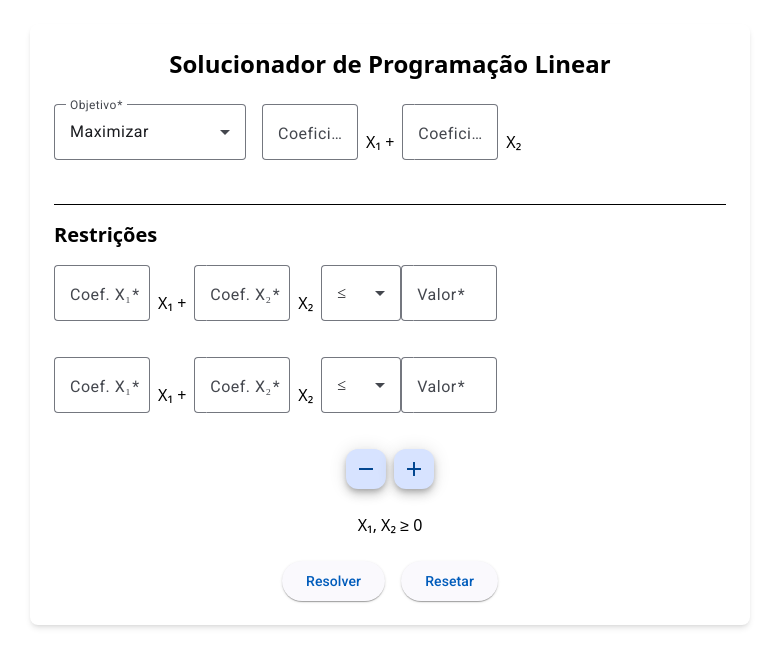
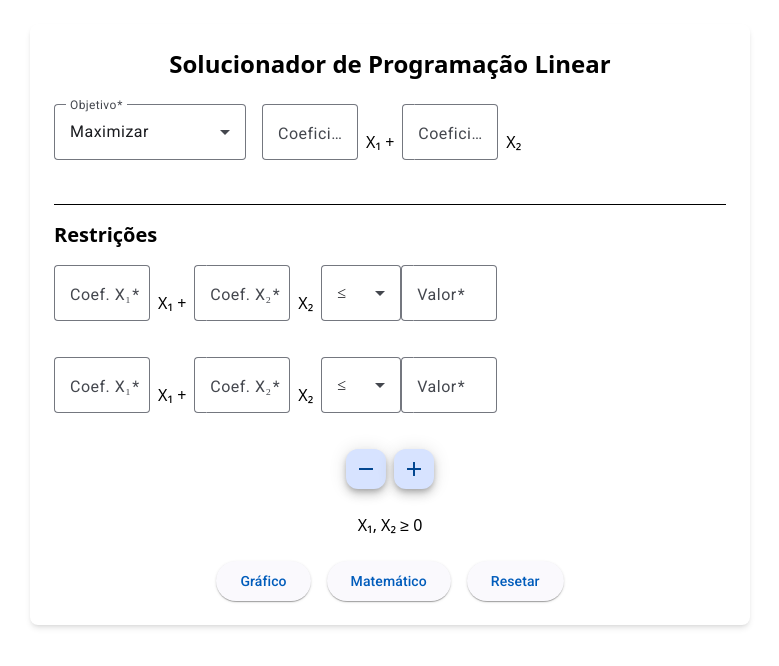
Before and after one commit to jonascamargoo/PL2-solver, an Angular app in the folder ui/: page / in a window 1280 px wide. Shown: the top 666 px of the page, without its empty margins (250-1029 px from the left). Built offline with nearby package versions, Linux system fonts and the light colour scheme.

Commit message:
feat: prepara html para implementar soluções gráfica e matemática

```diff
--- a/ui/src/app/app.component.html
+++ b/ui/src/app/app.component.html
@@ -103,10 +103,15 @@
                 X₁, X₂ ≥ 0
             </div>
 
-            <!-- Botões de ação -->
+            <!-- Botões de ação, os botoes gráfico e matemático devem acionar suas respectivas funções que ainda não estão implementadas, pois a função solveProblem é genérica -->
             <div class="flex justify-center gap-4 mt-6">
-                <button mat-raised-button color="primary" type="button" (click)="solveProblem()">
-                    Resolver
+                <button mat-raised-button color="primary" (click)="solveGraphically()"
+                    aria-label="Resolver Graficamente">
+                    Gráfico
+                </button>
+                <button mat-raised-button color="accent" (click)="solveMathematically()"
+                    aria-label="Resolver Matematicamente">
+                    Matemático
                 </button>
                 <button mat-raised-button color="warn" type="button" (click)="resetForm()">
                     Resetar
@@ -114,5 +119,20 @@
             </div>
 
         </form>
+
+
+        <!-- Área de Gráfico -->
+        <!-- <div id="graphDiv" style="width: 100%; height: 500px;" *ngIf="graphData"></div> -->
+
+        <!-- Área de Solução Matemática -->
+        <!-- <div *ngIf="mathematicalSolution" class="solution-card">
+            <h2>Solução Matemática</h2>
+            <p><strong>Status:</strong> {{ mathematicalSolution.status }}</p>
+            <p><strong>Valor ótimo:</strong> {{ mathematicalSolution.valor_otimo }}</p>
+            <div *ngFor="let v of mathematicalSolution.variaveis | keyvalue">
+                <p><strong>{{ v.key }}:</strong> {{ v.value }}</p>
+            </div>
+        </div> -->
+
     </div>
 </div>
--- a/ui/src/app/app.component.ts
+++ b/ui/src/app/app.component.ts
@@ -40,7 +40,7 @@ interface LinearProgrammingProblem {
 })
 
 export class AppComponent implements OnInit {
-  linearProgrammingForm!: FormGroup; //devo colocar a interface do plotly? ou generalizar para receber os coeficientes no geral, contemplando o método matemático?
+  linearProgrammingForm!: FormGroup;
   objectiveOptions: string[] = ['Maximizar', 'Minimizar'];
   operatorOptions: string[] = ['≤', '≥'];
 
@@ -132,6 +132,91 @@ export class AppComponent implements OnInit {
     }
   }
 
+  solveGraphically() {
+    if (this.linearProgrammingForm.valid) {
+      const formData = this.linearProgrammingForm.value;
+
+      const problem: LinearProgrammingProblem = {
+        objective: formData.objective,
+        objectiveCoefficients: formData.objectiveCoefficients.map(Number),
+        constraints: formData.constraints.map((constraint: any) => ({
+          coefficients: constraint.coefficients.map(Number),
+          operator: constraint.operator,
+          value: Number(constraint.value)
+        })),
+
+      };
+
+      console.log('Problema para resolver:', problem);
+      this.snackBar.open('Formulário válido! Problema encaminhado para resolução', 'OK', { duration: 3000 });
+
+      // Aqui eu irei chamar o serviço que implementa o algoritmo de resolução
+
+    } else {
+      this.markFormGroupTouched(this.linearProgrammingForm);
+      this.snackBar.open('Por favor, preencha todos os campos corretamente', 'Fechar', { duration: 3000 });
+    }
+  }
+
+  solveMathematically() {
+    if (this.linearProgrammingForm.valid) {
+      const formData = this.linearProgrammingForm.value;
+
+      const problem: LinearProgrammingProblem = {
+        objective: formData.objective,
+        objectiveCoefficients: formData.objectiveCoefficients.map(Number),
+        constraints: formData.constraints.map((constraint: any) => ({
+          coefficients: constraint.coefficients.map(Number),
+          operator: constraint.operator,
+          value: Number(constraint.value)
+        })),
+
+      };
+
+      console.log('Problema para resolver:', problem);
+      this.snackBar.open('Formulário válido! Problema encaminhado para resolução', 'OK', { duration: 3000 });
+
+      // Aqui eu irei chamar o serviço que implementa o algoritmo de resolução
+
+    } else {
+      this.markFormGroupTouched(this.linearProgrammingForm);
+      this.snackBar.open('Por favor, preencha todos os campos corretamente', 'Fechar', { duration: 3000 });
+    }
+  }
+
+  // private plotGraph() {
+  //   if (this.graphData) {
+  //     const { feasible_region, optimal_point } = this.graphData;
+  //     // Chama o método de renderização do SolverComponent, por exemplo usando um EventEmitter ou diretamente
+  //     const layout = {
+  //       title: 'Solução Gráfica',
+  //       xaxis: { title: 'x1' },
+  //       yaxis: { title: 'x2' }
+  //     };
+  //     const data = [
+  //       {
+  //         x: feasible_region.x,
+  //         y: feasible_region.y,
+  //         fill: 'toself',
+  //         type: 'scatter',
+  //         mode: 'lines',
+  //         name: 'Região Factível'
+  //       },
+  //       {
+  //         x: [optimal_point[0]],
+  //         y: [optimal_point[1]],
+  //         type: 'scatter',
+  //         mode: 'markers',
+  //         marker: { color: 'red', size: 10 },
+  //         name: 'Ponto Ótimo'
+  //       }
+  //     ];
+  //     Plotly.newPlot('graphDiv', data as any, layout);
+  //   }
+  // }
+
+
+
   // Função auxiliar para marcar todos os campos do formulário como touched. Útil para mostrar erros de validação quando o usuário tenta enviar um formulário inválido
   markFormGroupTouched(formGroup: FormGroup) {
     Object.values(formGroup.controls).forEach(control => {
@@ -165,5 +250,4 @@ export class AppComponent implements OnInit {
     });
     this.snackBar.open('Formulário resetado com sucesso!', 'OK', { duration: 2000 });
   }
-
 }
--- a/ui/src/app/components/solver/solver.component.ts
+++ b/ui/src/app/components/solver/solver.component.ts
@@ -36,7 +36,7 @@
 
 // }
 
-import { Component, OnInit, ViewChild, ElementRef, AfterViewInit } from '@angular/core';
+import { Component, ViewChild, ElementRef, AfterViewInit } from '@angular/core';
 import { SolverService } from '../../services/solver.service';
 import { FormBuilder, FormGroup, FormArray, Validators, ReactiveFormsModule } from '@angular/forms'; // Importe ReactiveFormsModule
 import Plotly from 'plotly.js-dist-min';
@@ -55,7 +55,7 @@ interface Graph {
   templateUrl: './solver.component.html',
   styleUrl: './solver.component.css'
 })
-export class SolverComponent implements OnInit, AfterViewInit {
+export class SolverComponent implements AfterViewInit {
   @ViewChild('plotlyGraph') graphDiv!: ElementRef;
   solverForm: FormGroup;
   solution: { variaveis: { [key: string]: number }; valor_otimo: number; status: string; error?: string } | null = null;
@@ -77,10 +77,6 @@ export class SolverComponent implements OnInit, AfterViewInit {
         })
       ])
     });
-  }
-
-  ngOnInit(): void {
-    // Você pode adicionar lógica de inicialização aqui, se necessário
   }
 
   ngAfterViewInit(): void {
@@ -135,7 +131,7 @@ export class SolverComponent implements OnInit, AfterViewInit {
 
   onSubmit() {
     if (this.solverForm.valid) {
-      this.solverService.solveProblem(this.solverForm.value).subscribe(
+      this.solverService.solve(this.solverForm.value).subscribe(
         (response) => {
           this.solution = response;
           this.updatePlot(response);
--- a/ui/src/app/services/solver.service.ts
+++ b/ui/src/app/services/solver.service.ts
@@ -1,29 +1,47 @@
+// import { Injectable } from '@angular/core';
+// import { HttpClient } from '@angular/common/http';
+// import { Observable } from 'rxjs';
+
+// interface SolverRequest {
+//   objective: string;
+//   objective_func: number[];
+//   constraints: { coefficients: number[]; operator: string; valor: number }[];
+// }
+
+// interface SolverResponse {
+//   variaveis: { [key: string]: number };
+//   valor_otimo: number;
+//   status: string;
+//   error?: string;
+// }
+
+// @Injectable({
+//   providedIn: 'root'
+// })
+// export class SolverService {
+//   private apiUrl = 'http://127.0.0.1:8000/api/solve/';
+
+//   constructor(private http: HttpClient) { }
+
+//   solveProblem(problemData: SolverRequest): Observable<SolverResponse> {
+//     return this.http.post<SolverResponse>(this.apiUrl, problemData);
+//   }
+// }
+
+
 import { Injectable } from '@angular/core';
 import { HttpClient } from '@angular/common/http';
 import { Observable } from 'rxjs';
-
-interface SolverRequest {
-  objective: string;
-  objective_func: number[];
-  constraints: { coefficients: number[]; operator: string; valor: number }[];
-}
-
-interface SolverResponse {
-  variaveis: { [key: string]: number };
-  valor_otimo: number;
-  status: string;
-  error?: string;
-}
 
 @Injectable({
   providedIn: 'root'
 })
 export class SolverService {
-  private apiUrl = 'http://127.0.0.1:8000/api/solve/'; // Use a URL do seu backend
+  private apiUrl = 'http://localhost:8000/api/solve/';
 
-  constructor(private http: HttpClient) { }
+  constructor(private http: HttpClient) {}
 
-  solveProblem(problemData: SolverRequest): Observable<SolverResponse> {
-    return this.http.post<SolverResponse>(this.apiUrl, problemData);
+  solve(problemData: any): Observable<any> {
+    return this.http.post(this.apiUrl, problemData);
   }
 }
```
Also changed, not shown: 1 other file (tests, documents, lock files or other folders).
